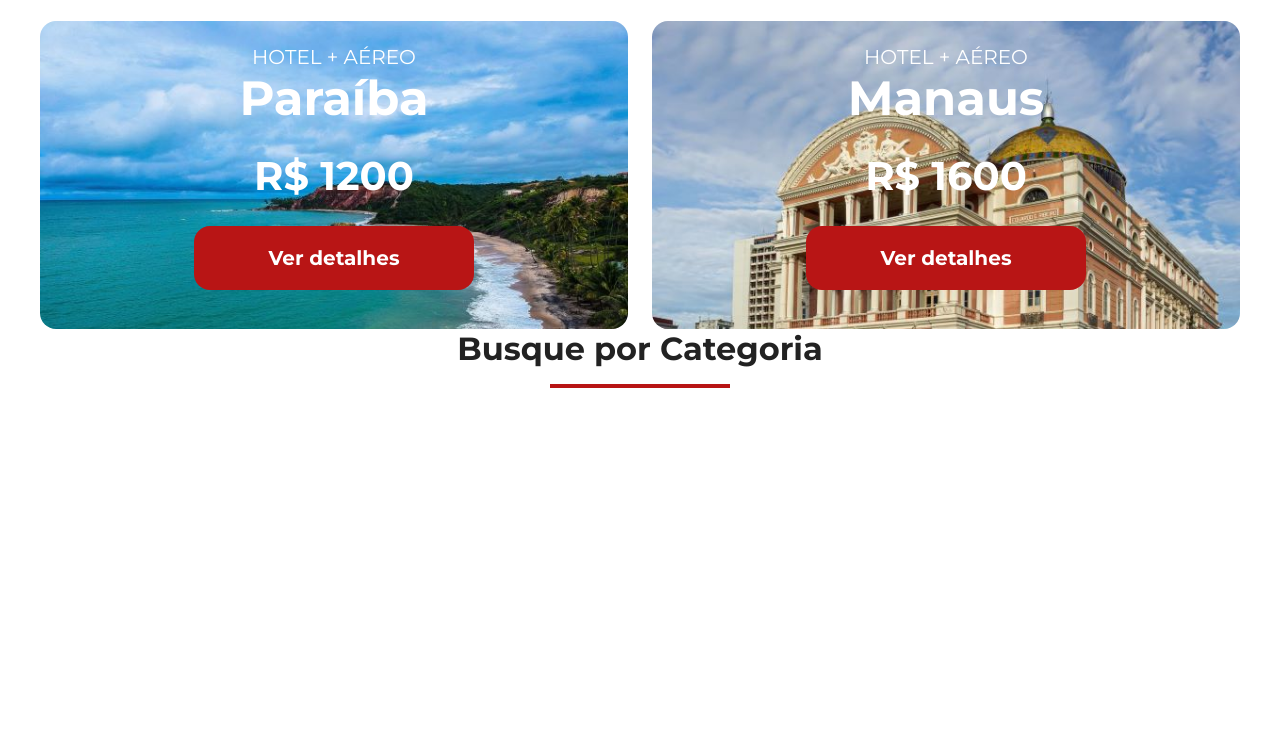
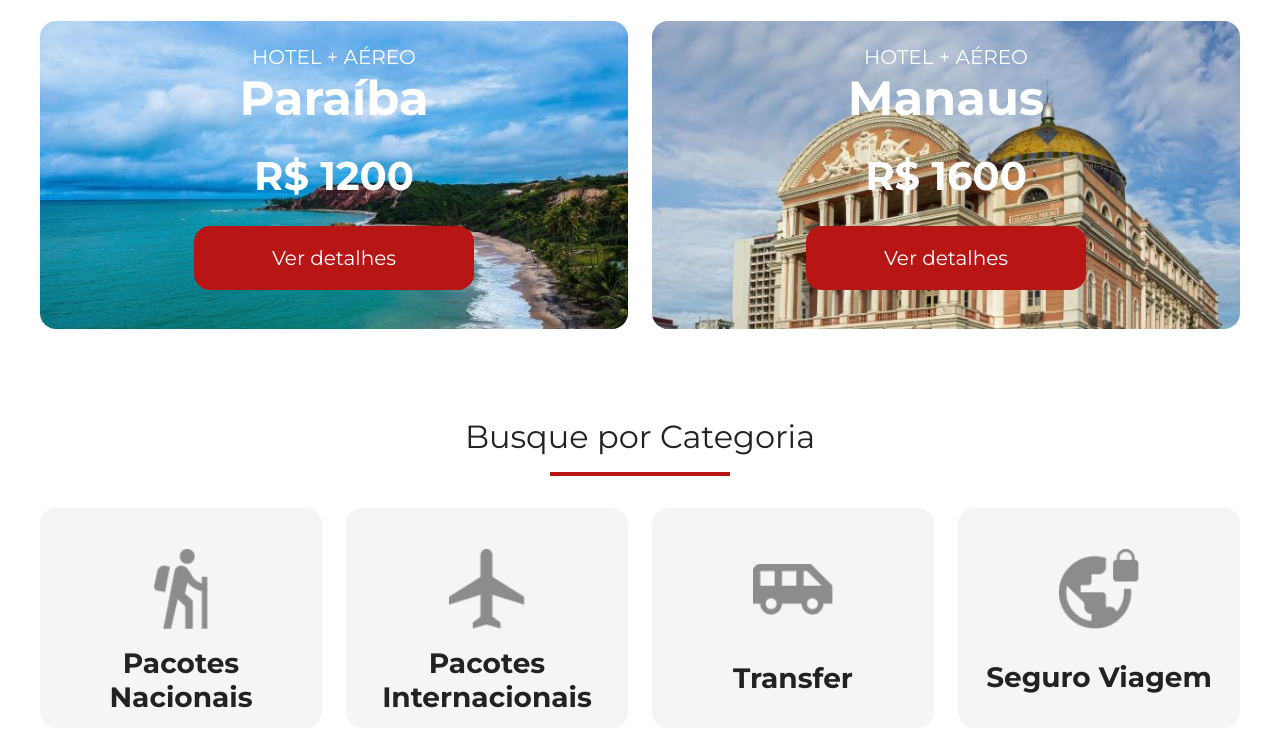
Before and after one commit to matchoca/jornada-viagens, a plain HTML site: page Index.html in a window 1280 px wide. Shown: the part 1530-2276 px from the top of the page. Before the commit the page ends 1950 px from the top, so only its background shows below. Drawn offline with Linux system fonts and the light colour scheme.

Commit message:
adiciona cards de categorias

```diff
--- a/CSS/Style.css
+++ b/CSS/Style.css
@@ -2,3 +2,4 @@
 @import url(header.css);
 @import url(hero.css);
 @import url(offers.css);
+@import url(categoria.css);
--- /dev/null
+++ b/CSS/categoria.css
@@ -0,0 +1,79 @@
+.categories {
+    margin: 88px auto;
+}
+
+.categories-cards {
+    display: flex;
+    flex-direction: column;
+    align-items: center;
+    gap: 24px;
+    margin-top: 32px;
+}
+
+.categories-cards .card {
+    color: var(--text-primary-color);
+    background-color: var(--background-secondary-color);
+    width: 312px;
+    height: 220px;
+    padding: 24px;
+    box-sizing: border-box;
+    border-radius: 16px;
+    text-align: center;
+    text-decoration: none;
+}
+
+.categories-cards .card h3 {
+    font-size: 28px;
+    font-weight: var(--title-weight);
+    padding-bottom: 24px;
+}
+
+.categories-cards img {
+    display: block;
+    max-height: 80px;
+    max-width: 80px;
+    width: auto;
+    height: auto;
+    margin: 17px auto;
+}
+
+.categories-cards .tall img {
+    display: block;
+    height: 80px;
+}
+
+.categories-cards .wide img {
+    display: block;
+    width: 80px;
+    margin: 32px auto;
+}
+
+.categories-cards .single-line h3 {
+    padding-top: 14px;
+}
+
+@media screen and (min-width: 768px) {
+  .categories-cards {
+    display: flex;
+    flex-direction: row;
+    flex-wrap: wrap;
+    width: 673px;
+    margin: 0 auto;
+    justify-content: center;
+  }
+}
+
+@media screen and (min-width: 1024px) {
+  .categories-cards {
+        width: 588px;
+  }
+  .categories-cards .card {
+        width: 282px;
+  }
+}
+
+  @media screen and (min-width: 1224px) {
+  .categories-cards {
+    width: 1224px;
+  }
+}
--- a/CSS/global.css
+++ b/CSS/global.css
@@ -16,7 +16,7 @@
   --text-primary-color: #222222;
   --text-secondary-color: #ffffff;
 
-  --titles-weight: 700;
+  --title-weight: 700;
   --text-weight: 400;
   --menu-text-weight: 500;
 }
--- a/CSS/offers.css
+++ b/CSS/offers.css
@@ -5,7 +5,7 @@
   gap: 24px;
 }
 
-.card {
+.offers-cards .card {
   color: var(--text-secondary-color);
   width: 312px;
   height: 288px;
@@ -15,7 +15,7 @@
   text-align: center;
 }
 
-.card header {
+.offers-cards .card header {
   display: block;
   position: static;
   padding: 0;
@@ -23,39 +23,39 @@
   background-color: transparent;
 }
 
-.card header p {
+.offers-cards .card header p {
   font-size: 20px;
-  font-weight: var(text-weight);
+  font-weight: var(--text-weight);
 }
 
-.card header h3 {
+.offers-cards .card header h3 {
   font-size: 40px;
-  font-weight: var(title-weight);
+  font-weight: var(--title-weight);
   margin-top: 8px 0 0;
 }
 
-.card header span {
+.offers-cards .card header span {
   font-size: 32px;
   display: inline-block;
   margin-top: 24px;
 }
 
-.card.japao {
+.offers-cards .card.japao {
   background: url(../img/bg-card-japao.jpg) no-repeat;
   background-size: cover;
 }
 
-.card.san-andreas {
+.offers-cards .card.san-andreas {
   background: url(../img/bg-card-san-andreas.jpg) no-repeat;
   background-size: cover;
 }
 
-.card.paraiba {
+.offers-cards .card.paraiba {
   background: url(../img/bg-card-paraiba.jpg) no-repeat;
   background-size: cover;
 }
 
-.card.manaus {
+.offers-cards .card.manaus {
   background: url(../img/bg-card-manaus.jpg) no-repeat;
   background-size: cover;
 }
@@ -72,14 +72,14 @@
 }
 
 @media screen and (min-width: 1024px) {
-    .card {
+  .offers-cards .card {
     width: 588px;
     height: 308px;
   }
-  .card header h3 {
+  .offers-cards .card header h3 {
     font-size: 48px;
   }
-  .card header span {
+  .offers-cards .card header span {
     font-size: 40px;
   }
 }
@@ -87,5 +87,5 @@
 @media screen and (min-width: 1224px) {
   .offers-cards {
     width: 1224px;
-    margin: 0 auto;
   }
+}
--- a/Index.html
+++ b/Index.html
@@ -106,6 +106,24 @@
             <h2>Busque por Categoria</h2>
             <hr>
         </div>
+        <div class="categories-cards">
+            <a class="card tall" href="#" title="Busque pela categoria Pacotes Nacionais">
+                <img src="img/icon-pacotes-nacionais.png" alt="">
+                <h3>Pacotes Nacionais</h3>
+            </a>
+            <a class="card tall" href="#" title="Busque pela categoria Pacotes Internacionais">
+                <img src="img/icon-pacotes-internacionais.png" alt="">
+                <h3>Pacotes Internacionais</h3>
+            </a>
+            <a class="card wide single-line" href="#" title="Busque pela categoria Transfer">
+                <img src="img/icon-transfer.png" alt="">
+                <h3>Transfer</h3>
+            </a>
+            <a class="card tall single-line" href="#" title="Busque pela categoria Seguro Viagem">
+                <img src="img/icon-seguro-viagem.png" alt="">
+                <h3>Seguro Viagem</h3>
+            </a>
+        </div>
     </section>
 </body>
 </html>
```
Also changed, not shown: img/icon-pacotes-internacionais.png (added), img/icon-pacotes-nacionais.png (added), img/icon-seguro-viagem.png (added), img/icon-transfer.png (added). Lines whose indentation alone changed are shown as unchanged.
